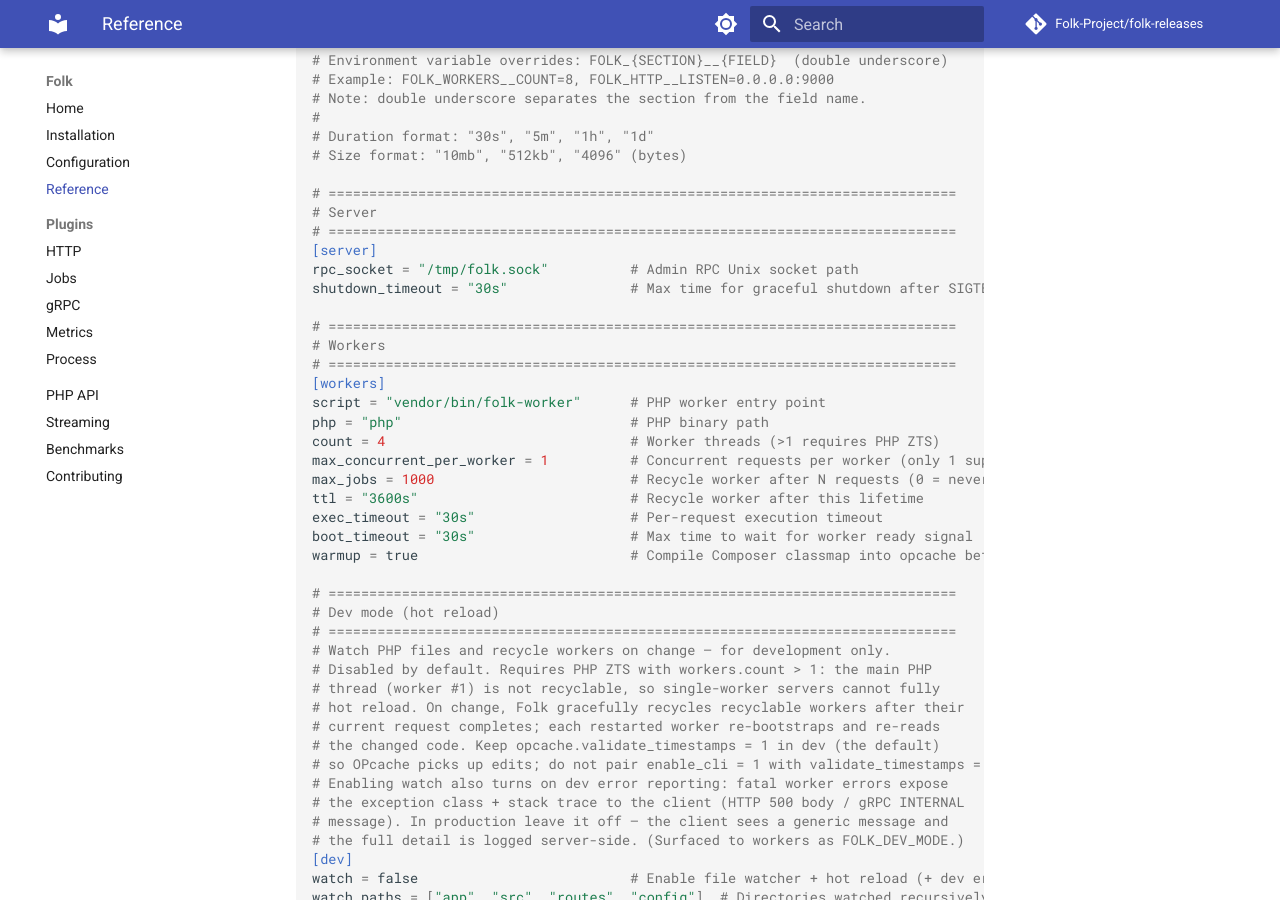
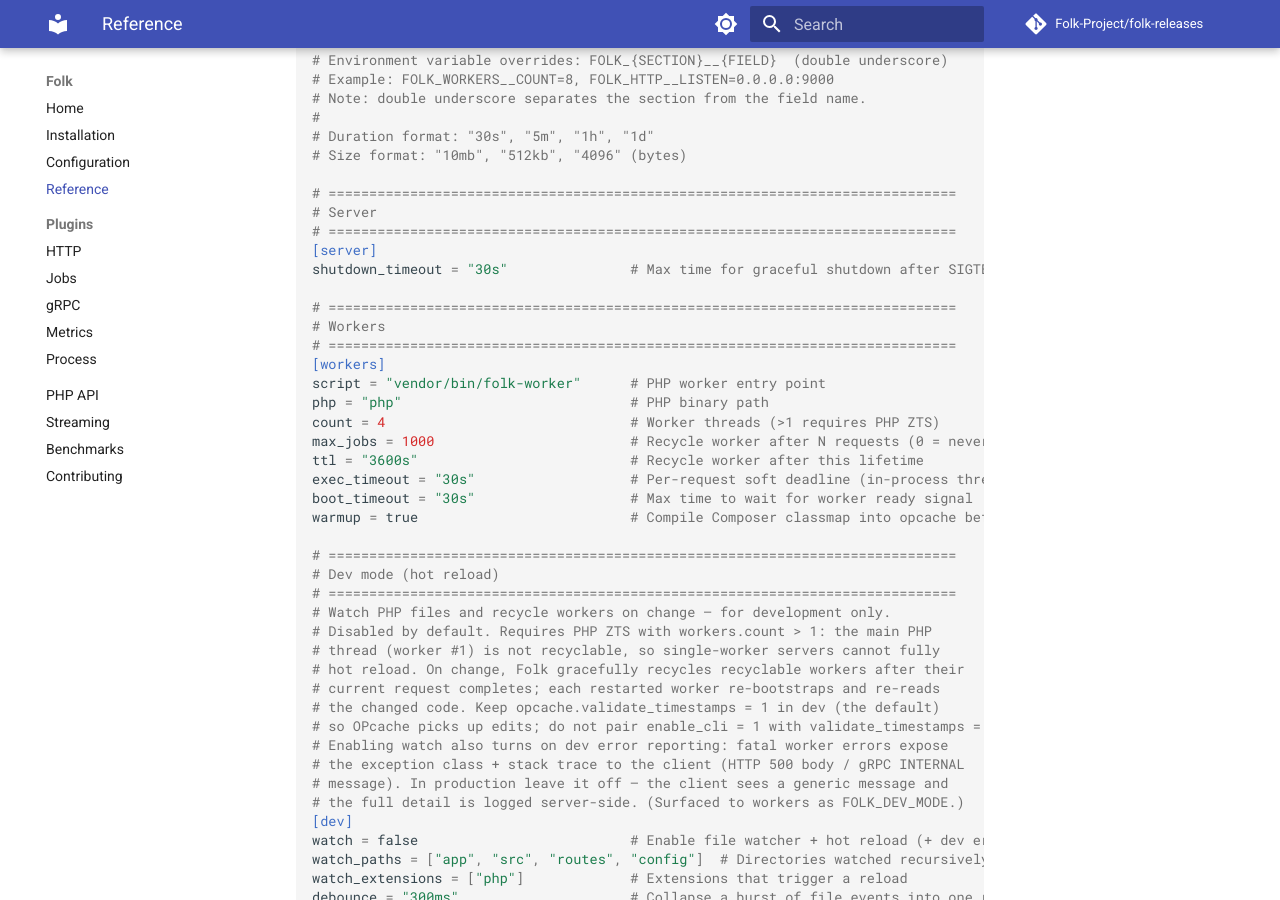
Before and after one commit to Folk-Project/folk-releases, an MkDocs documentation site: the page built from docs/reference.md, in a window 1280 px wide and 900 px high, scrolled down 314 px. Built offline with MkDocs 1.6.1 and Material for MkDocs 9.7.7, drawn with Linux system fonts in a browser that asks for light colours; comment, search, counter and statistics services are not loaded.

Commit message:
docs: phase 78 core refactor (dispatch + cleanup)
RELEASE_NOTES: shared-channel dispatch, soft exec_timeout, removed dead config
keys (rpc_socket, max_concurrent_per_worker — old folk.toml still works).
reference.md + folk.example.toml: drop the two removed keys.
folk-api 0.2.12, folk-core/folk-ext 0.3.11, folk-builder 0.2.9.

Co-Authored-By: Claude Opus 4.8 (1M context) <noreply@anthropic.com>

```diff
--- a/docs/reference.md
+++ b/docs/reference.md
@@ -21,7 +21,6 @@ Complete `folk.toml` with all available options and their defaults.
 # Server
 # =============================================================================
 [server]
-rpc_socket = "/tmp/folk.sock"          # Admin RPC Unix socket path
 shutdown_timeout = "30s"               # Max time for graceful shutdown after SIGTERM
 
 # =============================================================================
@@ -31,10 +30,9 @@ shutdown_timeout = "30s"               # Max time for graceful shutdown after SI
 script = "vendor/bin/folk-worker"      # PHP worker entry point
 php = "php"                            # PHP binary path
 count = 4                              # Worker threads (>1 requires PHP ZTS)
-max_concurrent_per_worker = 1          # Concurrent requests per worker (only 1 supported; >1 reserved)
 max_jobs = 1000                        # Recycle worker after N requests (0 = never)
 ttl = "3600s"                          # Recycle worker after this lifetime
-exec_timeout = "30s"                   # Per-request execution timeout
+exec_timeout = "30s"                   # Per-request soft deadline (in-process thread is not force-killed)
 boot_timeout = "30s"                   # Max time to wait for worker ready signal
 warmup = true                          # Compile Composer classmap into opcache before spawn
 
```
Also changed, not shown: RELEASE_NOTES.md (+31 -0 lines), folk.example.toml (+0 -8 lines).
